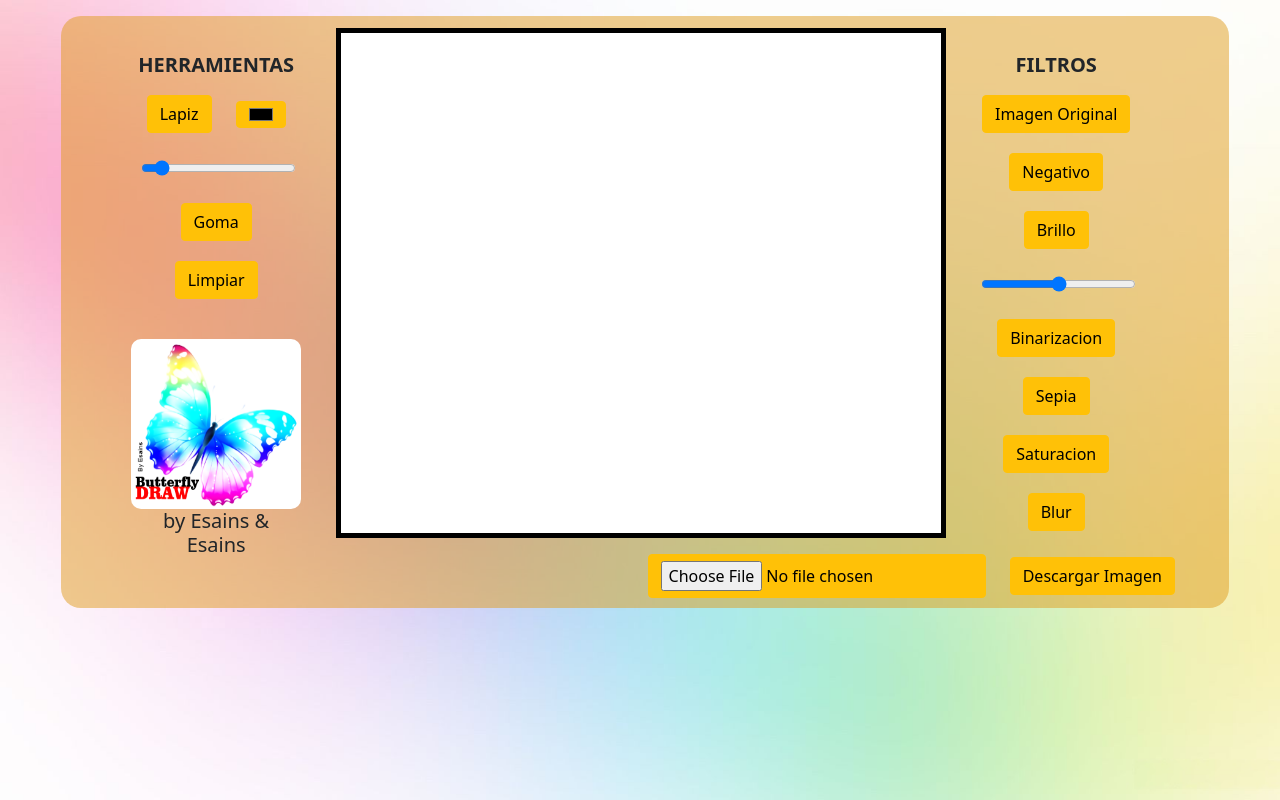
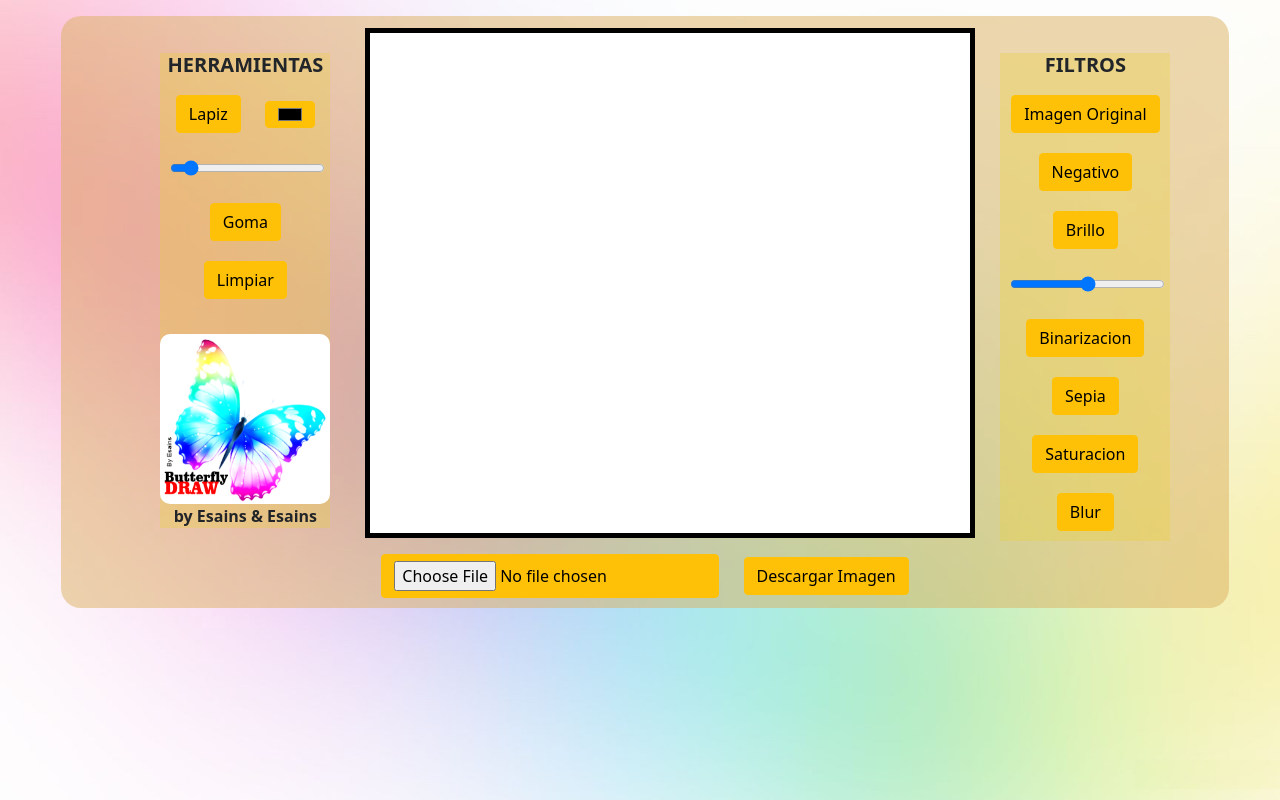
Before and after one commit to sebaciclon/EntregableP1-Interfaces, a plain HTML site: page index.html in a window 1280 px wide. Drawn offline with nearby package versions, Linux system fonts and the light colour scheme.

Commit message:
Se modificó estilo a la interfaz

```diff
--- a/css/estilo.css
+++ b/css/estilo.css
@@ -32,30 +32,32 @@ body{
 }
 
 .logo{
-    border-image-slice: initial;
     border-radius: 10px;
-    margin-top: 30px;
+    margin-top: 25px;
     width: 170px;
     height: 170px;
 
 }
 
 .contenedor{
+    width: 80%;
     border-radius: 20px;
     padding-top: 12px;
     display: table-cell;
-    vertical-align: middle;
+    /*vertical-align: middle;*/
     text-align: center; /* requerido para alineación horizontal */
-    display: flexbox;
-    background-color: rgba(224, 156, 30, 0.5);
+    /*display: flexbox;*/
+    background-color: rgba(219, 176, 96, 0.5);
+}
+
+.subcontenedor{
+    width: 95%;
+    margin:0px auto;
 }
 
 .cargarDescargar{
-
-   margin-left: 300px;
     width: 550px;
-    /*background-color: burlywood;*/
-    float: left;
+    margin:0px auto;
 }
 
 .herramientas{
@@ -64,12 +66,13 @@ body{
     margin-right: 35px;
     text-align: center;
     width: 170px;
-    /*background-color: chartreuse;*/
+    background-color: rgb(235, 207, 51, 0.3);
     border-color: crimson;
     float: left;
 }
 
 .filtros{
+    background-color: rgb(235, 207, 51, 0.3);
     margin-top: 25px;
     margin-left: 35px;
     text-align: center;
--- a/index.html
+++ b/index.html
@@ -16,7 +16,7 @@
 
 
     <div class="contenedor">
-
+        <div class="subcontenedor">
             <div class="herramientas">
                 <h5><b>HERRAMIENTAS</b></h5>
                 <button id="dibujar" class="btn btn-warning margen">Lapiz</button>
@@ -25,7 +25,7 @@
                 <button id="borrar" class="btn btn-warning margen">Goma</button>
                 <button id="limpiar" class="btn btn-warning margen">Limpiar</button>
                 <img src="images/logo.png" class="logo">
-            <h5>by Esains & Esains</h5>
+                <b>by Esains & Esains</b>
             </div>
 
             <div class="divCanvas">
@@ -43,6 +43,8 @@
                 <button id="saturation" class="btn btn-warning margen">Saturacion</button>
                 <button id="blur" class="btn btn-warning margen">Blur</button>
             </div>
+        </div>
+
 
         <div class="cargarDescargar">
             <input type="file" id="cargar" accept=".jpg,.jpeg,.png" class="btn btn-warning margen">
```
Lines whose indentation alone changed are shown as unchanged.
